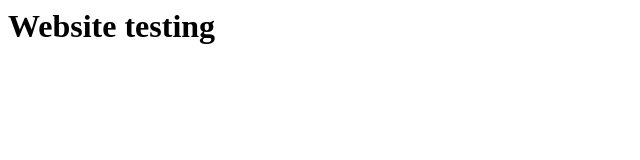
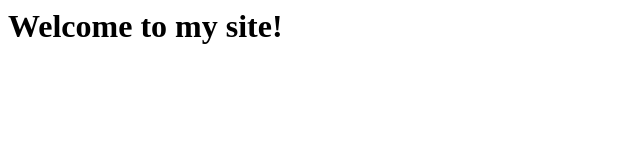
Before and after one commit to ntpinckney/ntpinckney.github.io, a plain HTML site: page index.html in a window 1280 px wide. Shown: the whole page, without its empty margins (0-640 px from the left). Drawn offline with Linux system fonts and the light colour scheme.

Commit message:
text update

```diff
--- a/index.html
+++ b/index.html
@@ -1,11 +1,11 @@
 <html lang="en">
   <head>
     <meta charset="UTF-8">
-    <title>Yes</title>
+    <title>NT Pinckney</title>
   </head>
   <body>
     <main>
-        <h1>Website testing</h1>
+        <h1>Welcome to my site!</h1>
     </main>
   </body>
 </html>
```
